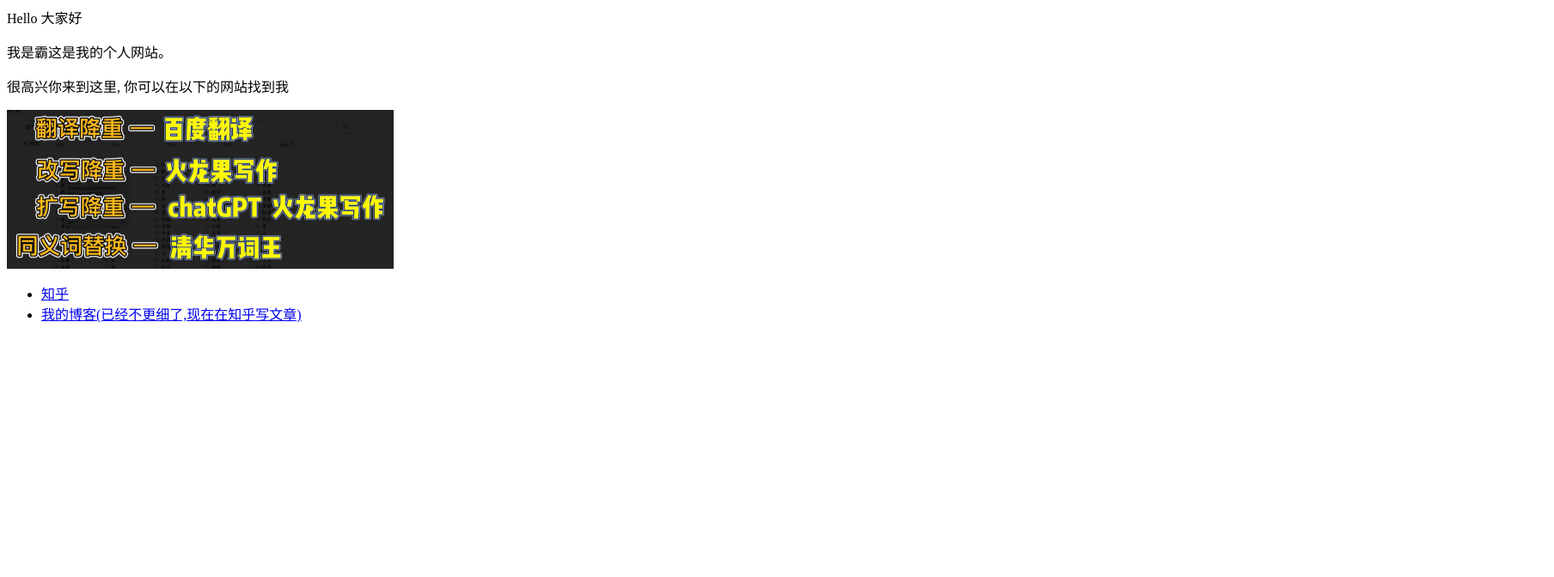
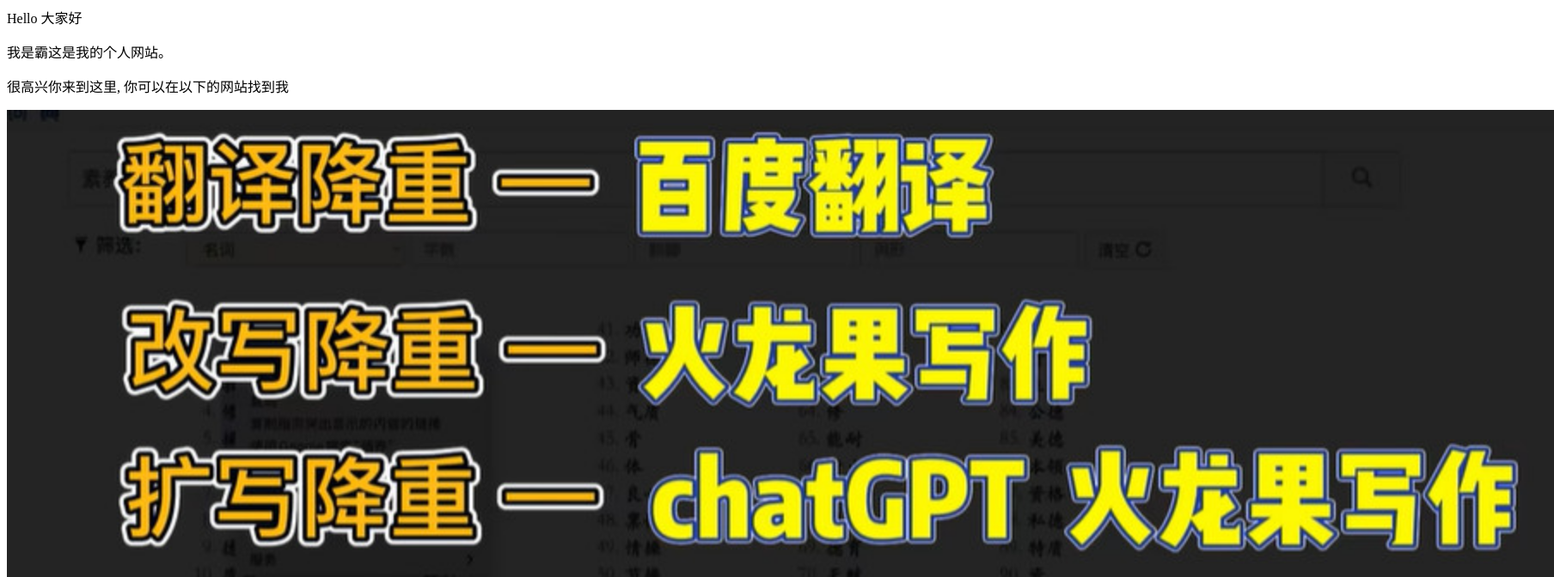
Before and after one commit to haohao101/haohao101.github.io, a plain HTML site: page index.html in a window 1280 px wide. Shown: the top 672 px of the page at 86% size, 1808 px wide, since content can reach past the window. Drawn offline with Linux system fonts and the light colour scheme.

Commit message:
Update index.html

```diff
--- a/index.html
+++ b/index.html
@@ -3,7 +3,7 @@
 <p>很高兴你来到这里, 你可以在以下的网站找到我</p>
 
 
-	<img src="chatGPT 论文降重.jpg" style="zoom:50%;"/>
+	<img src="chatGPT 论文降重.jpg" style="zoom:200%;"/>
 <ul>
   <li> <a href="https://www.zhihu.com/people/AJLoveChina">知乎</a> </li>
   <li> <a href="http://hejie.nigeerhuo.com">我的博客(已经不更细了,现在在知乎写文章)</a> </li>
```
